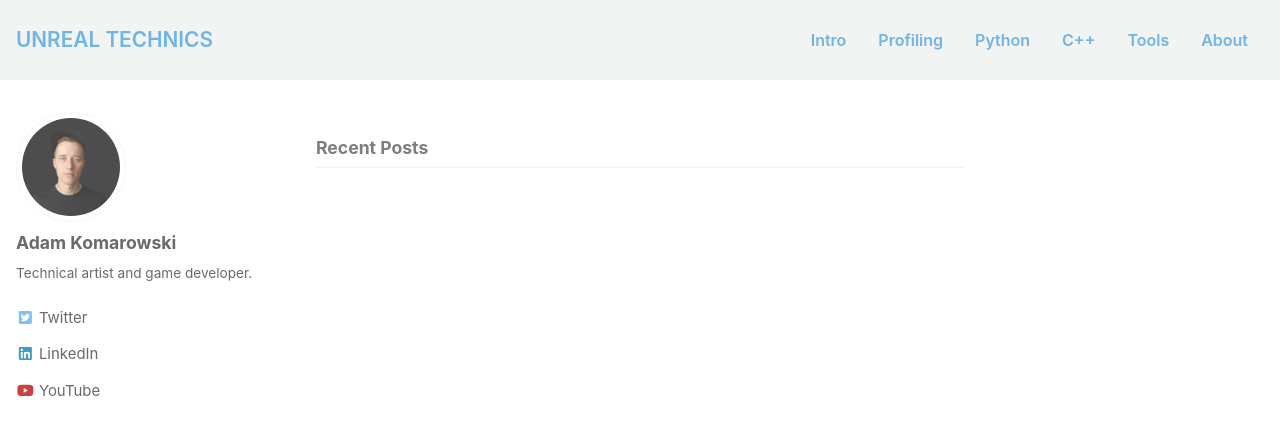
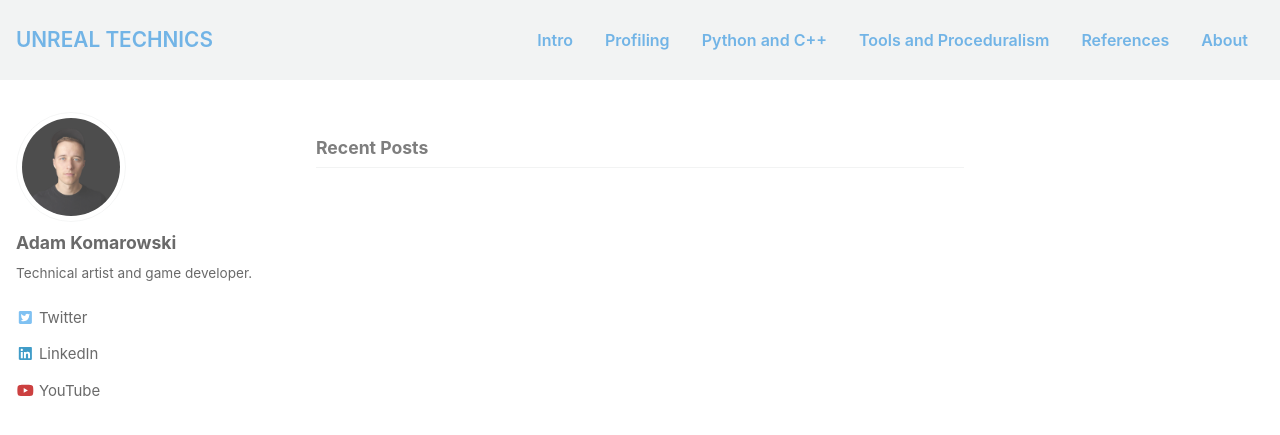
Before and after one commit to AdamKomarowski/unrealtechart, a Jekyll site: the page built from index.html, in a window 1280 px wide and 900 px high. Shown: the top 435 px of the window. Built offline with Jekyll 4.4.1, drawn with Linux system fonts in a browser that asks for light colours; nearby versions of some CDN libraries.

Commit message:
Update navigation.yml

```diff
--- a/_data/navigation.yml
+++ b/_data/navigation.yml
@@ -4,11 +4,11 @@ main:
     url: /book/
   - title: "Profiling"
     url: /book/process/
-  - title: "Python"
+  - title: "Python and C++"
     url: /book/pipelines/
-  - title: "C++"
+  - title: "Tools and Proceduralism"
     url: /book/profiling/
-  - title: "Tools"
+  - title: "References"
     url: /book/optimization/
   - title: "About"
     url: /book/about/
```
